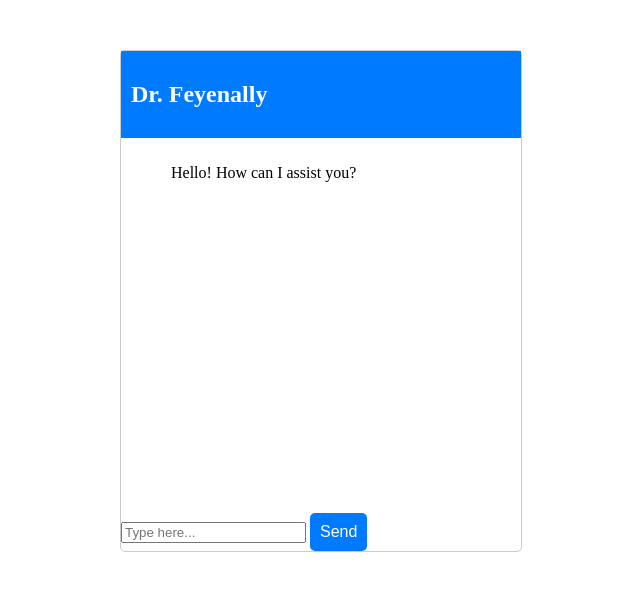
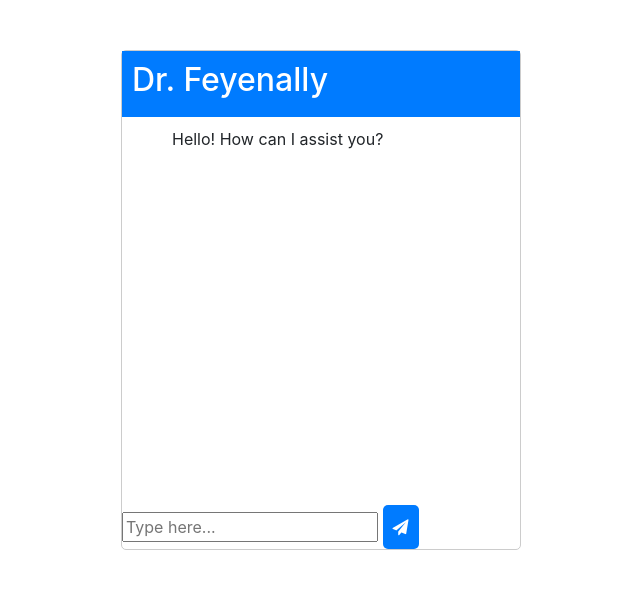
Before and after one commit to 70ziko/Dr.Feyenally, a Flask app: page / in a window 1280 px wide. Shown: the top 591 px of the page, without its empty margins (319-959 px from the left). Run offline with Flask 3, Linux system fonts and the light colour scheme; some libraries are stand-ins or nearby versions.

Commit message:
working openai

```diff
--- a/app.py
+++ b/app.py
@@ -1,4 +1,3 @@
-#imports
 from flask import Flask, render_template, request
 import openai
 import os
--- a/static/style.css
+++ b/static/style.css
@@ -54,6 +54,8 @@
     color: #fff;
     font-size: 16px;
     cursor: pointer;
+    position: relative;
+    right: 0px;
   }
 
   button[type="submit"]:hover {
--- a/templates/index.html
+++ b/templates/index.html
@@ -2,10 +2,12 @@
 <html>
 <head>
     <title>Dr. Feyenally</title>
+    <link rel="icon" type="image/x-icon" href="/images/favicon.ico">
     <meta charset="utf-8">
     <meta name="viewport" content="width=device-width, initial-scale=1, shrink-to-fit=no">
-    <!-- <link rel="stylesheet" href="https://maxcdn.bootstrapcdn.com/bootstrap/4.3.1/css/bootstrap.min.css"> -->
+    <link rel="stylesheet" href="https://maxcdn.bootstrapcdn.com/bootstrap/4.3.1/css/bootstrap.min.css">
     <link rel="stylesheet" href="/static/style.css">
+    <link rel="stylesheet" href="https://cdnjs.cloudflare.com/ajax/libs/font-awesome/4.7.0/css/font-awesome.min.css">
     <script src="https://ajax.googleapis.com/ajax/libs/jquery/3.2.1/jquery.min.js"></script>
 </head>
 <body>
@@ -16,38 +18,32 @@
         <div class="chatbox" id="chatbox">
           <ul id="messages">
             <div class="chat-message bot-message">
-            <p>Hello! How can I assist you?</p>
+              <p class="botText"><span>Hello! How can I assist you?</span></p>
             </div>
-          <!-- <div class="user-message chat-message">
-            <p>Hello!</p>
-          </div> -->
           </ul>
         </div>
-        <div class="user_input">
-          <form id="chat-form">
-            <input type="text" id="text_input" placeholder="Type here...">
-            <button id="send-btn" type="submit">Send</button>
-          </form>
+        <div class="userInput">
+            <input type="text" id="textInput" placeholder="Type here...">
+            <button id="send-btn" type="submit"><i class="fa fa-send"></i></button>
         </div>
-
-<!--
-    <script src="{{ url_for('static', filename='script.js') }}"></script>
-  </body> -->
       <script>
           function getResponse() {
-                console.log("JS załączony")
-                let userText = $("#text_input").val();
-                let userHtml = '<p class="userText"><span>' + userText + '</span></p>';
-                $("#text_input").val("");
+              let userText = $("#textInput").val();
+              let userHtml = '<div class="chat-message user-message"><p class="userText"><span>' + userText + '</span></p></div>';
+              $("#textInput").val("");
               $("#chatbox").append(userHtml);
-                document.getElementById('text_input').scrollIntoView({block: 'start', behavior: 'smooth'});
+              document
+                .getElementById('textInput')
+                .scrollIntoView({block: 'start', behavior: 'smooth'});
               $.get("/get", { msg: userText }).done(function(data) {
-                var botHtml = '<p class="botText"><span>' + data + '</span></p>';
+              var botHtml = '<div class="chat-message bot-message"><p class="botText"><span>' + data + '</span></p></div>';
               $("#chatbox").append(botHtml);
-                document.getElementById('text_input').scrollIntoView({block: 'start', behavior: 'smooth'});
+              document
+                .getElementById('textInput')
+                .scrollIntoView({block: 'start', behavior: 'smooth'});
               });
           }
-            $("#text_input").keypress(function(e) {
+          $("#textInput").keypress(function(e) {
           //if enter key is pressed
               if(e.which == 13) {
                   getResponse();
@@ -57,9 +53,6 @@
               getResponse();
           });
       </script>
-            <script src="https://ajax.googleapis.com/ajax/libs/jquery/3.4.1/jquery.min.js"></script>
-            <script src="https://cdnjs.cloudflare.com/ajax/libs/popper.js/1.14.7/umd/popper.min.js"></script>
-            <script src="https://maxcdn.bootstrapcdn.com/bootstrap/4.3.1/js/bootstrap.min.js"></script>
     </div>
 </body>
 </html>
```
Also changed, not shown: images/favicon.ico (added), images/favicon.jpg (renamed from favicon.ico), 1 other file. Lines whose indentation alone changed are shown as unchanged.
